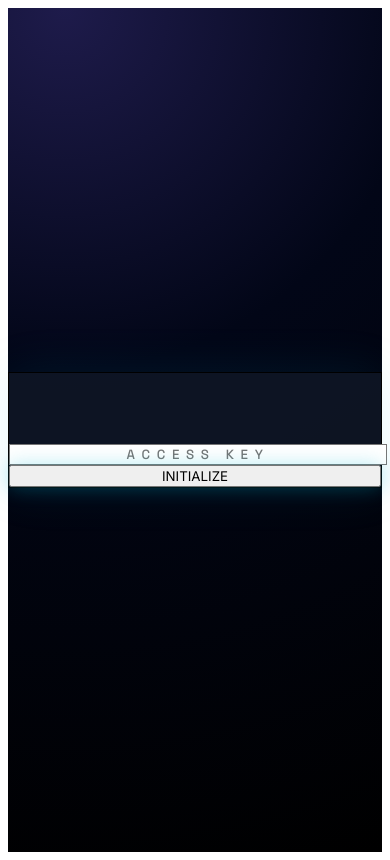
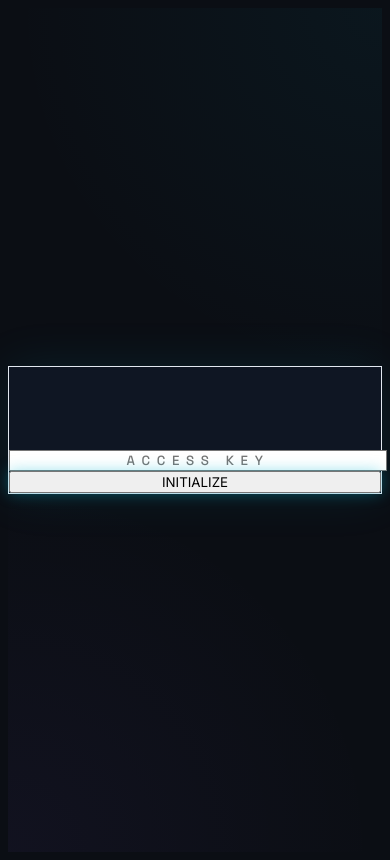
Before and after one commit to wonderboy2040/smartai1, a React (Vite) app: page / in a window 390 px wide. Built offline with nearby package versions, Linux system fonts and the light colour scheme.

Commit message:
Update index.css

```diff
--- a/src/index.css
+++ b/src/index.css
@@ -1,315 +1,44 @@
-/* Fonts - Import must be first */
-@import url('https://fonts.googleapis.com/css2?family=Inter:wght@300;400;500;600;700;800;900&family=Space+Grotesk:wght@500;700&display=swap');
-
+@import url('https://fonts.googleapis.com/css2?family=Inter:wght@400;600;800;900&family=Space+Grotesk:wght@500;700&display=swap');
 @tailwind base;
 @tailwind components;
 @tailwind utilities;
 
-* {
-  font-family: 'Inter', sans-serif;
+* { font-family: 'Inter', sans-serif; }
+.font-mono { font-family: 'Space Grotesk', monospace; font-variant-numeric: tabular-nums; }
+
+body {
+  background-color: #0b0e14;
+  color: #e2e8f0;
+  -webkit-font-smoothing: antialiased;
 }
 
-.font-mono {
-  font-family: 'Space Grotesk', monospace;
-  font-variant-numeric: tabular-nums;
+::-webkit-scrollbar { width: 4px; height: 4px; }
+::-webkit-scrollbar-track { background: #0b0e14; }
+::-webkit-scrollbar-thumb { background: rgba(6, 182, 212, 0.3); border-radius: 4px; }
+::-webkit-scrollbar-thumb:hover { background: rgba(6, 182, 212, 0.8); }
+
+.gradient-bg {
+  background-image: radial-gradient(circle at top right, rgba(6, 182, 212, 0.05) 0%, transparent 40%),
+                    radial-gradient(circle at bottom left, rgba(139, 92, 246, 0.05) 0%, transparent 40%);
 }
 
-/* Scrollbar */
-::-webkit-scrollbar {
-  width: 6px;
-  height: 6px;
+.card-glass {
+  backdrop-filter: blur(16px);
+  -webkit-backdrop-filter: blur(16px);
+  box-shadow: 0 4px 30px rgba(0, 0, 0, 0.5);
 }
 
-::-webkit-scrollbar-track {
-  background: rgba(15, 23, 42, 0.5);
+.glow-cyan {
+  box-shadow: 0 0 15px rgba(6, 182, 212, 0.4);
+  transition: all 0.3s ease;
+}
+.glow-cyan:hover {
+  box-shadow: 0 0 25px rgba(6, 182, 212, 0.7);
 }
 
-::-webkit-scrollbar-thumb {
-  background: rgba(99, 102, 241, 0.5);
-  border-radius: 10px;
+/* Fix for TradingView iframe embedding */
+.tradingview-widget-container iframe {
+  border-radius: 0.75rem;
 }
 
-::-webkit-scrollbar-thumb:hover {
-  background: rgba(99, 102, 241, 0.8);
-}
-
-/* Animations */
-@keyframes ticker {
-  0% { transform: translateX(0); }
-  100% { transform: translateX(-50%); }
-}
-
-.ticker-tape {
-  animation: ticker 40s linear infinite;
-}
-
-@keyframes flash-green {
-  0% {
-    background-color: rgba(34, 197, 94, 0.4);
-    text-shadow: 0 0 8px rgba(34, 197, 94, 0.8);
-  }
-  100% {
-    background-color: transparent;
-    text-shadow: none;
-  }
-}
-
-@keyframes flash-red {
-  0% {
-    background-color: rgba(239, 68, 68, 0.4);
-    text-shadow: 0 0 8px rgba(239, 68, 68, 0.8);
-  }
-  100% {
-    background-color: transparent;
-    text-shadow: none;
-  }
-}
-
-.flash-green {
-  animation: flash-green 0.8s ease-out;
-}
-
-.flash-red {
-  animation: flash-red 0.8s ease-out;
-}
-
-@keyframes slide-up {
-  from {
-    opacity: 0;
-    transform: translateY(20px);
-  }
-  to {
-    opacity: 1;
-    transform: translateY(0);
-  }
-}
-
-.slide-up {
-  animation: slide-up 0.4s cubic-bezier(0.16, 1, 0.3, 1);
-}
-
-@keyframes pulse-glow {
-  0%, 100% { opacity: 1; }
-  50% { opacity: 0.4; }
-}
-
-.pulse-glow {
-  animation: pulse-glow 1.5s ease-in-out infinite;
-}
-
-@keyframes scanline {
-  0% { transform: translateY(-100%); }
-  100% { transform: translateY(100%); }
-}
-
-.quantum-scan::after {
-  content: '';
-  position: absolute;
-  top: 0;
-  left: 0;
-  right: 0;
-  height: 2px;
-  background: rgba(56, 189, 248, 0.5);
-  box-shadow: 0 0 10px rgba(56, 189, 248, 0.8);
-  animation: scanline 3s linear infinite;
-  pointer-events: none;
-  z-index: 50;
-}
-
-/* Gradient Backgrounds */
-.gradient-bg {
-  background-image: radial-gradient(circle at 15% 0%, #1e1b4b 0%, #020617 40%, #000000 100%);
-}
-
-/* Glass Effect */
-.card-glass {
-  background: rgba(15, 23, 42, 0.85);
-  border: 1px solid rgba(255, 255, 255, 0.05);
-  box-shadow: 0 4px 15px rgba(0, 0, 0, 0.3);
-  backdrop-filter: blur(10px);
-}
-
-/* Glow Effects */
-.glow-cyan {
-  box-shadow: 0 0 20px rgba(6, 182, 212, 0.3);
-}
-
-.glow-emerald {
-  box-shadow: 0 0 20px rgba(16, 185, 129, 0.3);
-}
-
-.glow-red {
-  box-shadow: 0 0 20px rgba(239, 68, 68, 0.3);
-}
-
-.deep-glow-green {
-  border-color: rgba(16, 185, 129, 0.5) !important;
-  background-image: linear-gradient(135deg, rgba(16, 185, 129, 0.1), rgba(0, 0, 0, 0));
-  animation: pulse-glow 1.5s ease-in-out infinite alternate;
-}
-
-.deep-glow-red {
-  border-color: rgba(239, 68, 68, 0.5) !important;
-  background-image: linear-gradient(135deg, rgba(239, 68, 68, 0.1), rgba(0, 0, 0, 0));
-  animation: pulse-glow 1.5s ease-in-out infinite alternate;
-}
-
-/* Expert Button Hover */
-.expert-btn {
-  transition: transform 0.2s ease;
-}
-
-.expert-btn:hover {
-  transform: translateY(-4px) scale(1.05);
-}
-
-/* Tab Active State */
-.tab-active {
-  background-color: rgba(34, 197, 94, 0.1);
-  border: 1px solid rgba(34, 197, 94, 0.3);
-  color: #4ade80 !important;
-}
-
-/* Mobile Optimizations */
-@media (max-width: 768px) {
-  body {
-    font-size: 14px;
-  }
-
-  .container {
-    padding-left: 12px !important;
-    padding-right: 12px !important;
-  }
-}
-
-/* TradingView Widget Container */
-.tradingview-widget-container {
-  height: 100% !important;
-  width: 100% !important;
-}
-
-.tradingview-widget-container__widget {
-  height: 100% !important;
-  width: 100% !important;
-}
-
-/* Selection Color */
-::selection {
-  background: rgba(99, 102, 241, 0.3);
-}
-
-/* Focus States */
-input:focus, select:focus, button:focus {
-  outline: none;
-}
-
-/* Touch Optimization */
-button, [onclick] {
-  touch-action: manipulation;
-  -webkit-tap-highlight-color: transparent;
-}
-
-/* Number Input Spinner Remove */
-input[type="number"]::-webkit-inner-spin-button,
-input[type="number"]::-webkit-outer-spin-button {
-  -webkit-appearance: none;
-  margin: 0;
-}
-
-input[type="number"] {
-  -moz-appearance: textfield;
-}
-
-/* Loading Skeleton */
-@keyframes shimmer {
-  0% { background-position: -200% 0; }
-  100% { background-position: 200% 0; }
-}
-
-.skeleton {
-  background: linear-gradient(90deg, #1e293b 25%, #334155 50%, #1e293b 75%);
-  background-size: 200% 100%;
-  animation: shimmer 1.5s infinite;
-}
-
-/* Price Flash Animation */
-@keyframes price-update {
-  0% { transform: scale(1); }
-  50% { transform: scale(1.05); }
-  100% { transform: scale(1); }
-}
-
-.price-update {
-  animation: price-update 0.3s ease-out;
-}
-
-/* Floating Action Button */
-.fab-shadow {
-  box-shadow: 0 4px 20px rgba(0, 0, 0, 0.4), 0 0 30px rgba(6, 182, 212, 0.3);
-}
-
-/* Chart Container */
-#tv_widget_core {
-  height: 100%;
-  width: 100%;
-  border-radius: 12px;
-  overflow: hidden;
-}
-
-/* Custom Radio/Checkbox */
-input[type="checkbox"], input[type="radio"] {
-  accent-color: #06b6d4;
-}
-
-/* Progress Bar Glow */
-.progress-glow {
-  box-shadow: 0 0 15px rgba(251, 146, 60, 0.8);
-}
-
-/* Responsive Table */
-@media (max-width: 640px) {
-  table {
-    font-size: 12px;
-  }
-
-  th, td {
-    padding: 8px !important;
-  }
-}
-
-/* Anti-aliased Text */
-body {
-  -webkit-font-smoothing: antialiased;
-  -moz-osx-font-smoothing: grayscale;
-}
-
-/* Modal Backdrop */
-.modal-backdrop {
-  backdrop-filter: blur(20px);
-}
-
-/* Gradient Text */
-.gradient-text {
-  background: linear-gradient(135deg, #06b6d4, #8b5cf6);
-  -webkit-background-clip: text;
-  -webkit-text-fill-color: transparent;
-  background-clip: text;
-}
-
-/* Border Gradient */
-.border-gradient {
-  border-image: linear-gradient(135deg, #06b6d4, #8b5cf6) 1;
-}
-
-/* Neon Effect */
-.neon-cyan {
-  text-shadow: 0 0 10px #06b6d4, 0 0 20px #06b6d4, 0 0 30px #06b6d4;
-}
-
-.neon-green {
-  text-shadow: 0 0 10px #10b981, 0 0 20px #10b981, 0 0 30px #10b981;
-}
-
-.neon-red {
-  text-shadow: 0 0 10px #ef4444, 0 0 20px #ef4444, 0 0 30px #ef4444;
-}
+input, button { outline: none !important; }
```
